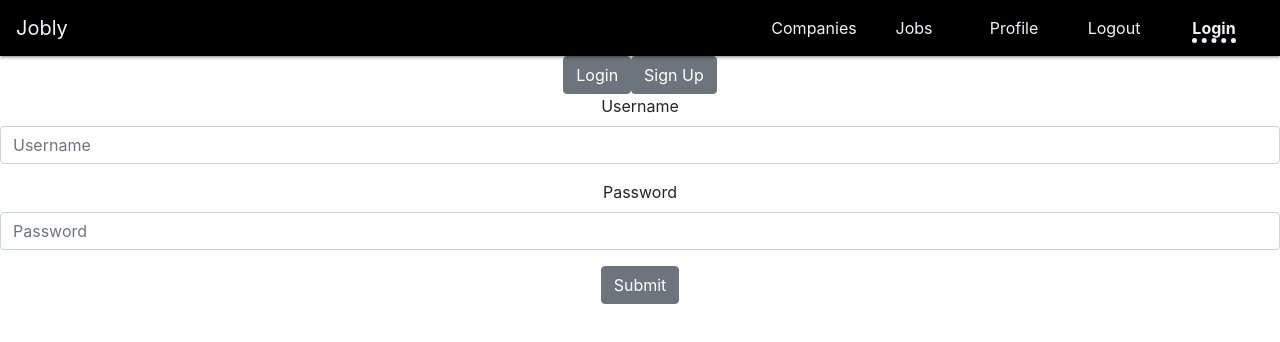
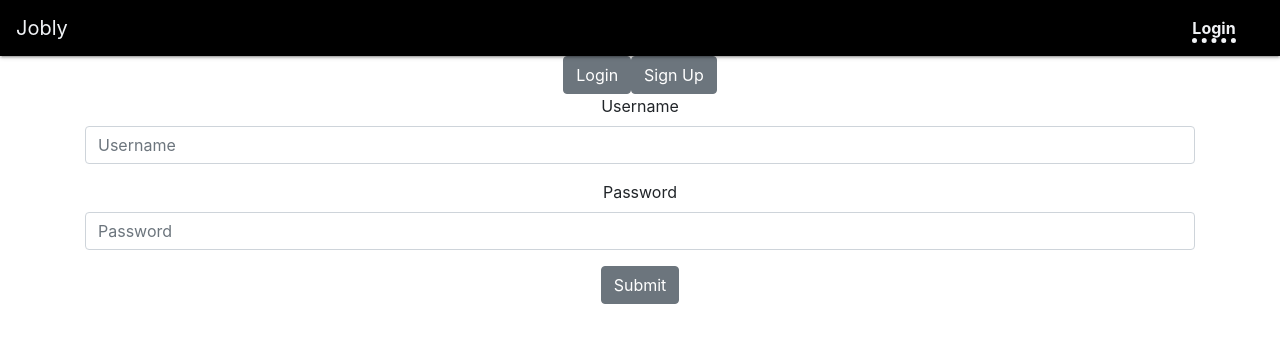
Before and after one commit to eaquin1/react-jobly, a React (Create React App) app: page /login in a window 1280 px wide. Shown: the top 342 px of the page. Built offline with nearby package versions, Linux system fonts and the light colour scheme.

Commit message:
added dynamic navbar

```diff
--- a/src/Components/Auth/Login.js
+++ b/src/Components/Auth/Login.js
@@ -1,68 +1,74 @@
-import React, { useState }  from "react"
+import React, { useState } from "react";
 
-import {Label, Input, Form, Button, FormGroup} from "reactstrap"
+import { Label, Input, Form, Button, FormGroup, Container } from "reactstrap";
 import JoblyApi from "../../Helpers/JoblyApi";
-import {useHistory} from "react-router-dom"
+import { useHistory } from "react-router-dom";
+
 function Login() {
-    const history= useHistory()
-    const INITIAL_STATE_LOGIN = {username: "", password: "", first_name:"", last_name:"", email:"", errors: []}
-    const [loginFormData, setLoginFormData] = useState(INITIAL_STATE_LOGIN)
-    const [activeView, setActiveView] = useState("login")
+    const history = useHistory();
+    const INITIAL_STATE_LOGIN = {
+        username: "",
+        password: "",
+        first_name: "",
+        last_name: "",
+        email: "",
+        errors: [],
+    };
+    const [loginFormData, setLoginFormData] = useState(INITIAL_STATE_LOGIN);
+    const [activeView, setActiveView] = useState("login");
 
     function setLoginView() {
-        setActiveView("login")
+        setActiveView("login");
     }
 
     function setRegisterView() {
-        setActiveView("register")
+        setActiveView("register");
     }
 
-    const handleChange = e => {
-        const {name, value} =e.target;
-        setLoginFormData(formData => ({
+    const handleChange = (e) => {
+        const { name, value } = e.target;
+        setLoginFormData((formData) => ({
             ...formData,
-            [name]:value
-        }))
-    }
-
+            [name]: value,
+        }));
+    };
 
     async function handleLogin(evt) {
-        evt.preventDefault()
+        evt.preventDefault();
         let data;
         let endpoint;
 
-        if (activeView === "register"){
+        if (activeView === "register") {
             //unrequired fields can be undefined
             data = {
                 username: loginFormData.username,
                 password: loginFormData.password,
                 first_name: loginFormData.first_name || undefined,
                 last_name: loginFormData.last_name || undefined,
-                email: loginFormData.email || undefined
-            }
-            endpoint = "register"
+                email: loginFormData.email || undefined,
+            };
+            endpoint = "register";
         } else {
             data = {
                 username: loginFormData.username,
-            password: loginFormData.password
-        }
-        endpoint = "login"
+                password: loginFormData.password,
+            };
+            endpoint = "login";
         }
 
         try {
-        console.log(endpoint, data)
-        await JoblyApi[endpoint](data)
+            console.log(endpoint, data);
+            await JoblyApi[endpoint](data);
         } catch (errors) {
-        return setLoginFormData(l => ({...l, errors}))
+            return setLoginFormData((l) => ({ ...l, errors }));
         }
 
-        setLoginFormData(INITIAL_STATE_LOGIN)
-       history.push("/jobs")
-
+        setLoginFormData(INITIAL_STATE_LOGIN);
+        history.push("/jobs");
     }
 
     const registerFields = (
-        <div>
+        <>
             <FormGroup>
                 <Label for="first_name">First Name</Label>
                 <Input
@@ -70,7 +76,8 @@ function Login() {
                     name="first_name"
                     placeholder="First Name"
                     value={loginFormData.first_name}
-            onChange={handleChange}/>
+                    onChange={handleChange}
+                />
             </FormGroup>
             <FormGroup>
                 <Label for="last_name">Last Name</Label>
@@ -79,7 +86,8 @@ function Login() {
                     name="last_name"
                     placeholder="Last Name"
                     value={loginFormData.last_name}
-            onChange={handleChange}/>
+                    onChange={handleChange}
+                />
             </FormGroup>
             <FormGroup>
                 <Label for="email">Email</Label>
@@ -88,16 +96,26 @@ function Login() {
                     name="email"
                     placeholder="Email"
                     value={loginFormData.email}
-            onChange={handleChange}/>
+                    onChange={handleChange}
+                />
             </FormGroup>
-
-        </div>
-    )
+        </>
+    );
 
     return (
-        <div>
-        <Button className={`$activeView === "login" ? "active" : ""`} onClick={setLoginView}>Login</Button>
-        <Button className={`$activeView === "register" ? "active" : ""`} onClick={setRegisterView}>Sign Up</Button>
+        <Container>
+            <Button
+                className={`$activeView === "login" ? "active" : ""`}
+                onClick={setLoginView}
+            >
+                Login
+            </Button>
+            <Button
+                className={`$activeView === "register" ? "active" : ""`}
+                onClick={setRegisterView}
+            >
+                Sign Up
+            </Button>
             <Form onSubmit={handleLogin}>
                 <FormGroup>
                     <Label for="username">Username</Label>
@@ -106,7 +124,8 @@ function Login() {
                         name="username"
                         placeholder="Username"
                         value={loginFormData.username}
-            onChange={handleChange}/>
+                        onChange={handleChange}
+                    />
                 </FormGroup>
                 <FormGroup>
                     <Label for="username">Password</Label>
@@ -115,16 +134,15 @@ function Login() {
                         name="password"
                         placeholder="Password"
                         value={loginFormData.password}
-            onChange={handleChange}/>
+                        onChange={handleChange}
+                    />
                 </FormGroup>
-
 
                 {activeView === "register" ? registerFields : ""}
                 <Button>Submit</Button>
             </Form>
-       </div>
-
-    )
+        </Container>
+    );
 }
 
-export default Login
+export default Login;
--- a/src/Helpers/JoblyApi.js
+++ b/src/Helpers/JoblyApi.js
@@ -1,10 +1,8 @@
-import axios from "axios"
+import axios from "axios";
 
 class JoblyApi {
     static async request(endpoint, paramsOrData = {}, verb = "get") {
-        paramsOrData._token = localStorage.getItem("token")
-
-
+        paramsOrData._token = localStorage.getItem("token");
 
         console.debug("API Call:", endpoint, paramsOrData, verb);
 
@@ -25,51 +23,51 @@ class JoblyApi {
 
     static async getCompany(handle) {
         let res = await this.request(`companies/${handle}`);
-        return res.company
+        return res.company;
     }
 
     static async getCompanies(search) {
-        let res = await this.request(`companies`, {search});
-        return res.companies
+        let res = await this.request(`companies`, { search });
+        return res.companies;
     }
 
-    static async getJob(id){
-        let res = await this.request(`jobs/${id}`)
-        return res.job
+    static async getJob(id) {
+        let res = await this.request(`jobs/${id}`);
+        return res.job;
     }
 
     static async getJobs(search) {
-        let res = await this.request(`jobs`, {search});
-        return res.jobs
+        let res = await this.request(`jobs`, { search });
+        return res.jobs;
     }
 
-    static async applyToJob(id){
-        let res = await this.request(`${id}/apply`, 'post')
-        return res.message
+    static async applyToJob(id) {
+        let res = await this.request(`${id}/apply`, "post");
+        return res.message;
     }
 
     static async login(data) {
-        let res = await this.request(`login`, data, 'post')
-        localStorage.setItem("token", res.token)
-        console.log(res.token)
-        return res.token
+        let res = await this.request(`login`, data, "post");
+        localStorage.setItem("token", res.token);
+        console.log(res.token);
+        return res.token;
     }
 
     static async register(data) {
-        let res = await this.request(`users`, data, 'post')
-        return res.token
+        let res = await this.request(`users`, data, "post");
+        localStorage.setItem("token", res.token);
+        console.log(res.token);
+        return res.token;
     }
-    static async getUser(username){
-        let res = await this.request(`users/${username}`)
-        return res.user
+    static async getUser(username) {
+        let res = await this.request(`users/${username}`);
+        return res.user;
     }
 
     static async updateUser(username, data) {
-        let res = await this.request(`users/${username}`, data, 'patch')
-        return res.user
+        let res = await this.request(`users/${username}`, data, "patch");
+        return res.user;
     }
-
-
 }
 
-export default JoblyApi
+export default JoblyApi;
--- a/src/NavBar.js
+++ b/src/NavBar.js
@@ -1,16 +1,13 @@
-import React from "react"
+import React from "react";
 import "./NavBar.css";
-import { NavLink} from "react-router-dom"
+import { NavLink } from "react-router-dom";
 import { Navbar, Nav, NavItem } from "reactstrap";
 
 function NavBar() {
- return (
-     <div>
-         <Navbar expand="md">
-             <NavLink exact to="/" className="navbar-brand">
-                 Jobly
-             </NavLink>
-            <Nav className="ml-auto" navbar>
+    const currentUser = localStorage.getItem("token") != null;
+
+    const loggedIn = (
+        <>
             <NavItem>
                 <NavLink to="/companies">Companies</NavLink>
             </NavItem>
@@ -22,17 +19,30 @@ function NavBar() {
             </NavItem>
 
             <NavItem>
-                    <NavLink to="/logout">Logout</NavLink>
+                <NavLink to="/">Logout</NavLink>
             </NavItem>
+        </>
+    );
+
+    const loggedOut = (
+        <>
             <NavItem>
                 <NavLink to="/login">Login</NavLink>
             </NavItem>
-
+        </>
+    );
+    return (
+        <div>
+            <Navbar expand="md">
+                <NavLink exact to="/" className="navbar-brand">
+                    Jobly
+                </NavLink>
+                <Nav className="ml-auto" navbar>
+                    {currentUser ? loggedIn : loggedOut}
                 </Nav>
             </Navbar>
         </div>
- )
-
+    );
 }
 
-export default NavBar
+export default NavBar;
```
Lines whose indentation alone changed are shown as unchanged.
